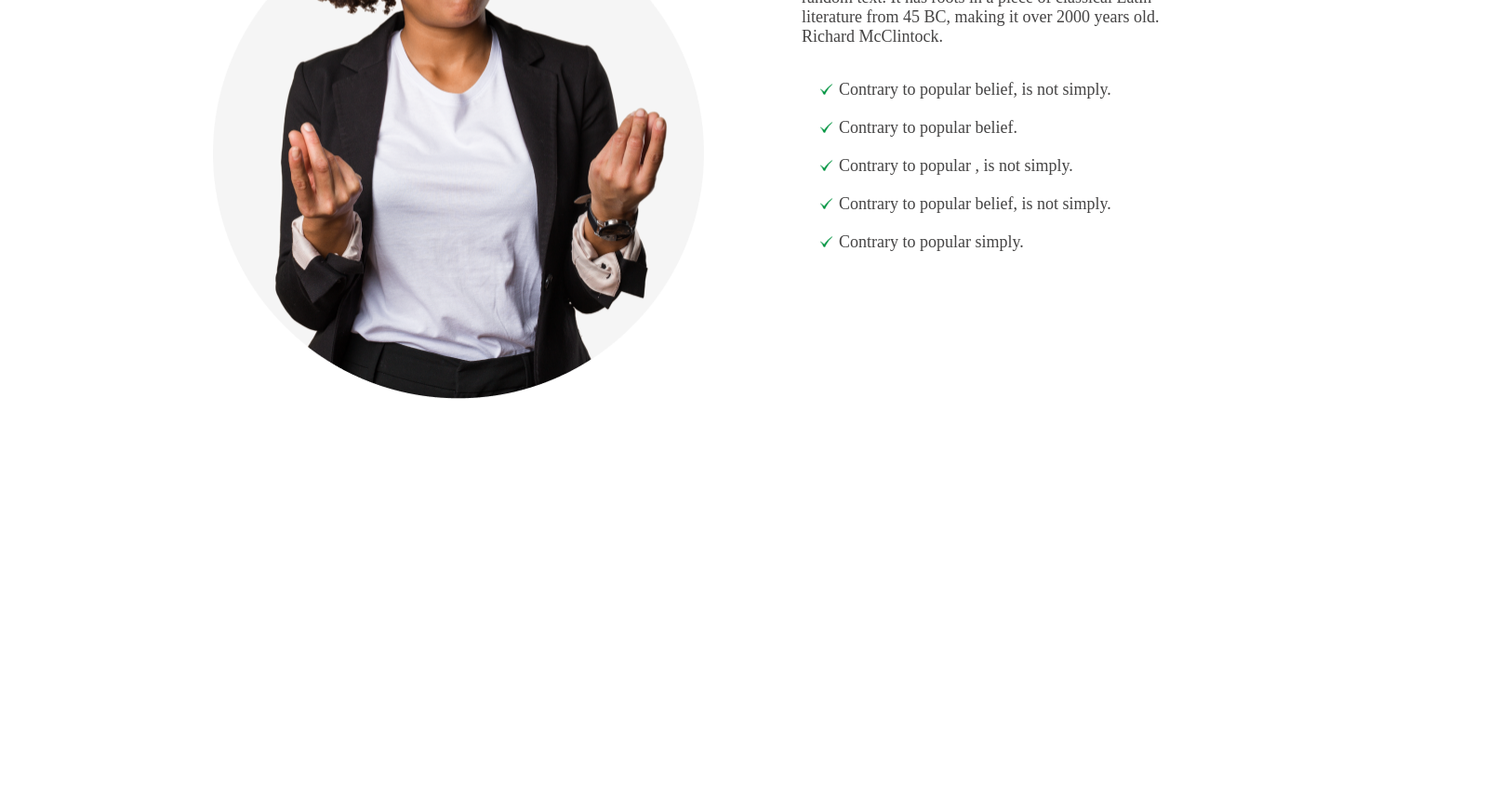
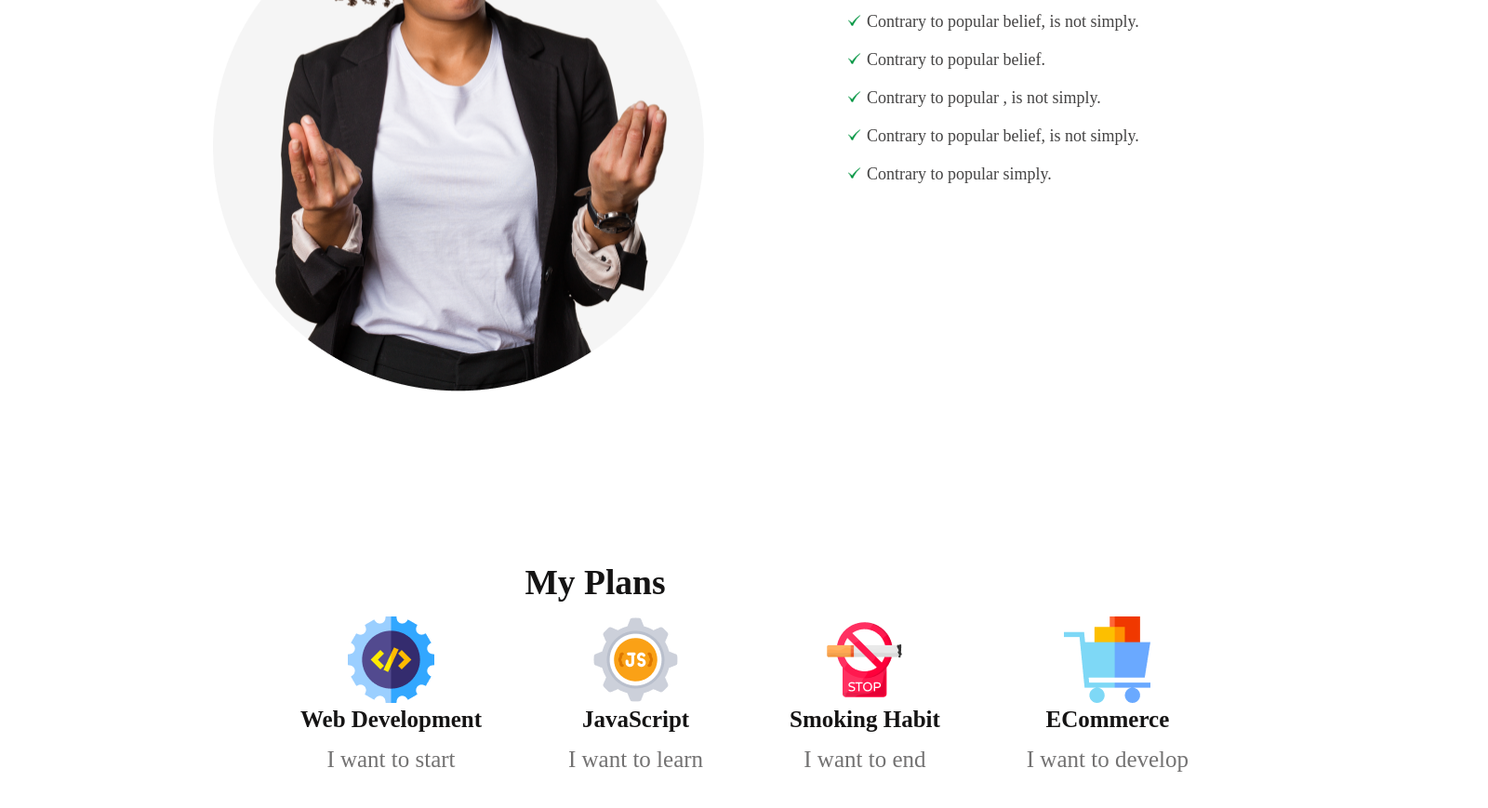
Before and after one commit to nishattandra/assignment-repo, a plain HTML site: page index.html in a window 1280 px wide. Shown: the part 1233-2102 px from the top of the page at 93% size, 1600 px wide, since content can reach past the window. After the commit the page ends 2064 px from the top, so only its background shows below. Drawn offline with Linux system fonts and the light colour scheme.

Commit message:
My Plans added

```diff
--- a/index.html
+++ b/index.html
@@ -42,6 +42,34 @@
         </div>
     </div>
    </section>
+   <section>
+        <!-- My Plan section -->
+        <div class="plans">
+            <div class="plan-title"><h2>My Plans</h2></div>
+            <div class="plan-description">
+                <div >
+                    <img src="./images/icons/web.png" alt="">
+                    <h3 class="plan-title">Web Development</h3>
+                    <p class="plan-to-do">I want to start</p>
+                </div>
+                <div>
+                    <img src="./images/icons/js.png" alt="">
+                    <h3 class="plan-title">JavaScript</h3>
+                    <p class="plan-to-do">I want to learn</p>
+                </div>
+                <div>
+                    <img src="./images/icons/smoke.png" alt="">
+                    <h3 class="plan-title">Smoking Habit</h3>
+                    <p class="plan-to-do">I want to end</p>
+                </div>
+                <div>
+                    <img src="./images/icons/ecom.png" alt="">
+                    <h3 class="plan-title">ECommerce</h3>
+                    <p class="plan-to-do">I want to develop</p>
+                </div>
+            </div>
+        </div>
+   </section>
 
 </body>
 </html>
--- a/style.css
+++ b/style.css
@@ -4,8 +4,8 @@
 }
 
 .banner {
-    width: 100%;
-    height: 100vh;
+    width: 1600px;
+    height: 808px;
     margin-top: 0;
     background-image: url('./images/banner/banner3.png');
     background-repeat: no-repeat;
@@ -27,11 +27,10 @@
 
 .banner-short-desc {
     font-weight: 400;
-    font-size: 16px;
+    font-size: 20px;
     color: #FFFFFF;
     margin-top: 24px;
     margin-bottom: 32px;
-    font-weight: 400;
 }
 
 .btn-banner {
@@ -45,7 +44,7 @@
 
 /* about failures */
 .about {
-    padding: 939px 206px;
+    padding: 800px 206px 100px 206px;
     display: flex;
     align-items: center;
 
@@ -55,6 +54,7 @@
     margin-right: 87px;
     width: 569px;
     height: 723.3px;
+    margin-top: 131px;
 }
 
 .about-title {
@@ -71,13 +71,13 @@
     width: 416px;
 }
 
-.failure-list{
-    padding: 10px;
+.failure-list {
     color: #444343;
     font-size: 18px;
     margin-top: 16px;
 }
-li{
+
+li {
     list-style: none;
     padding: 10px 30px;
     background-image: url("./images/check.jpg");
@@ -85,3 +85,36 @@ li{
     background-position: left center;
     background-size: 30px;
 }
+
+/* My plans */
+.plans {
+    text-align: center;
+    margin-top: 80px;
+}
+
+.plan-title {
+    color: #151414;
+    font-weight: 700;
+    font-size: 35px;
+    margin-bottom: 15px;
+}
+
+.plan-description {
+    display: flex;
+    justify-content: space-evenly;
+    margin-left: 230px;
+    width: 1141px;
+}
+
+.plan-title {
+    color: #151414;
+    font-weight: 700;
+    font-size: 25px;
+}
+
+.plan-to-do {
+    color: #737272;
+    font-weight: 500;
+font-size: 25px;
+
+}
```
